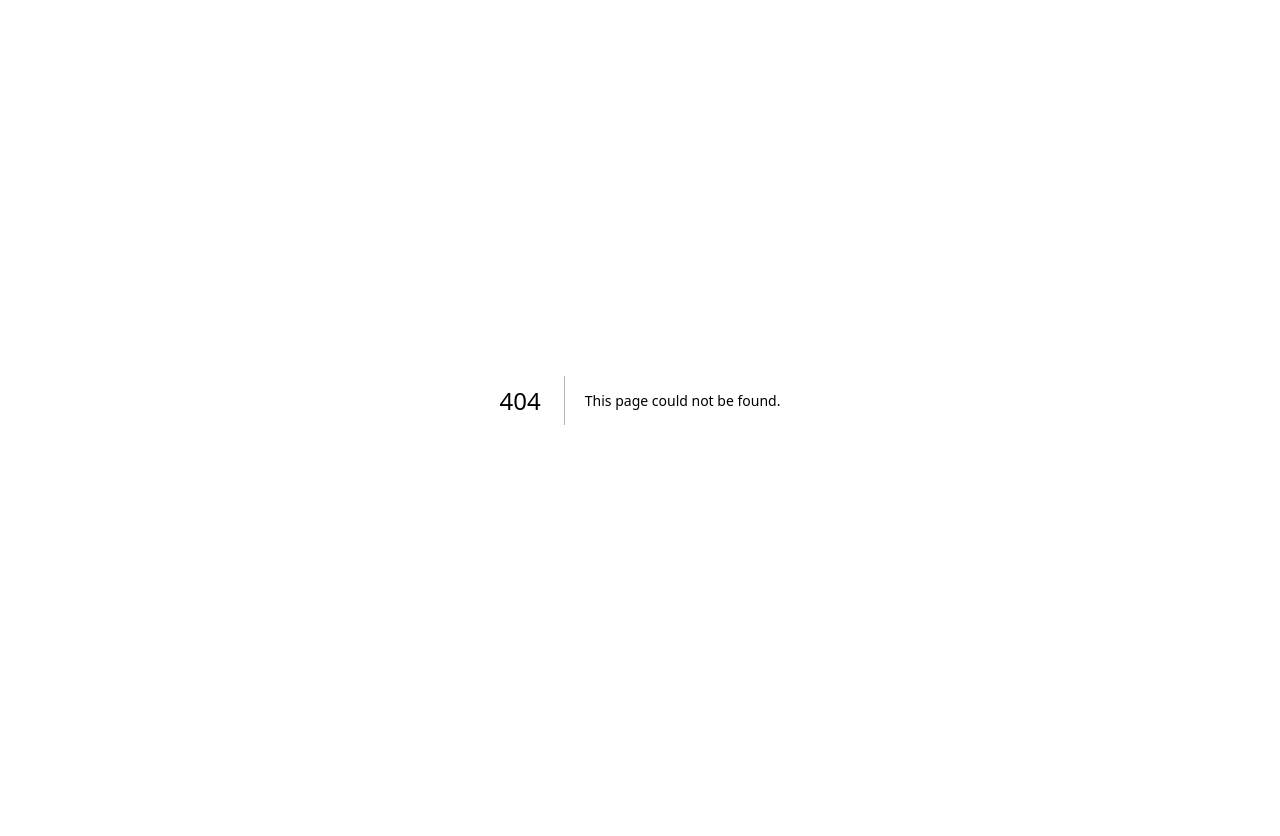
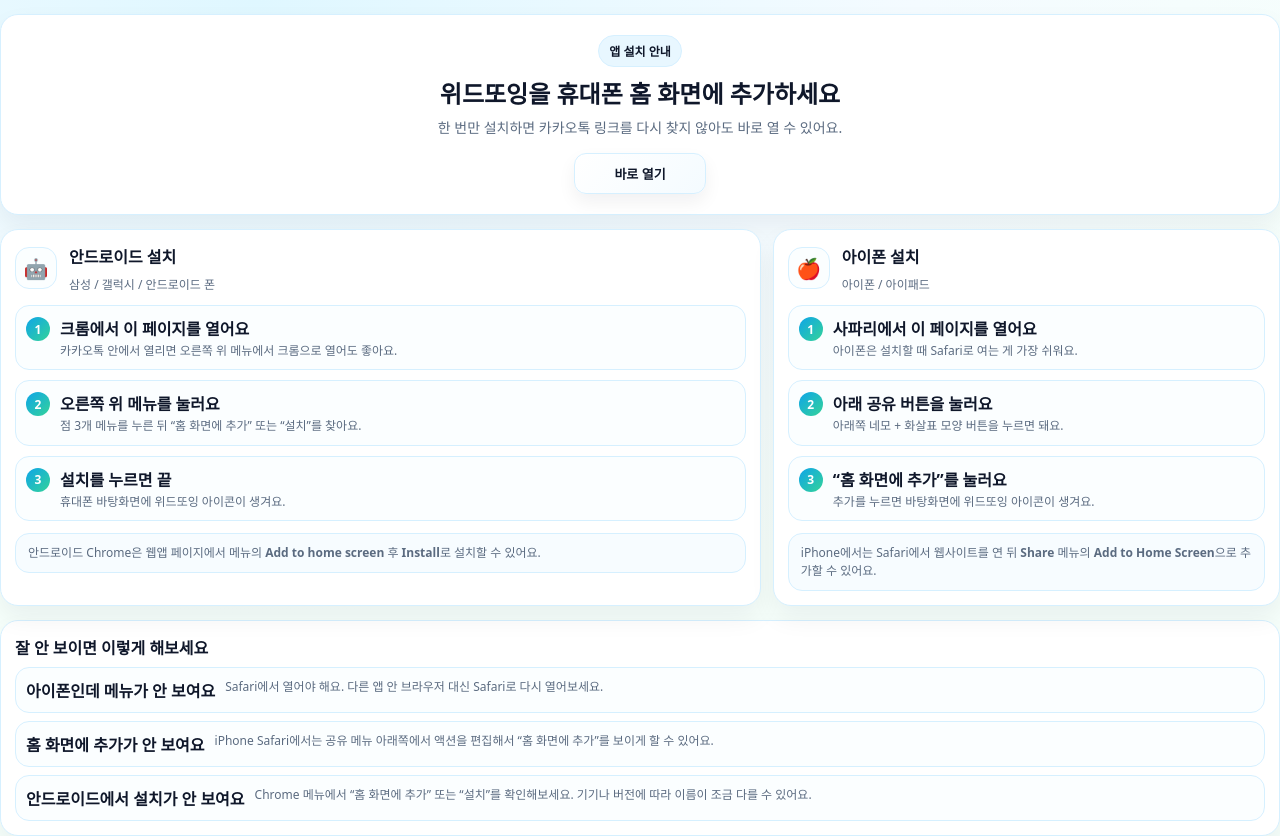
Before and after one commit to chan2cha/withddoing, a Next.js app: page /install in a window 1280 px wide. Before the commit this address had no page. Before the commit the page ends 800 px from the top, so only its background shows below. Built offline with nearby package versions, Linux system fonts and the light colour scheme.

Commit message:
feat: install page

```diff
--- a/app/globals.css
+++ b/app/globals.css
@@ -526,3 +526,134 @@ button {
     font-size: 11px;
   }
 }
+.installHero {
+  margin-top: 14px;
+  text-align: center;
+  padding: 20px 16px;
+}
+
+.installBadge {
+  display: inline-flex;
+  align-items: center;
+  justify-content: center;
+  padding: 6px 10px;
+  border-radius: 999px;
+  border: 1px solid var(--line);
+  background: var(--chip);
+  font-size: 12px;
+  font-weight: 800;
+}
+
+.installTitle {
+  margin: 12px 0 8px;
+  font-size: 24px;
+  line-height: 1.25;
+}
+
+.installDesc {
+  margin: 0;
+  color: var(--muted);
+  font-size: 14px;
+  line-height: 1.55;
+}
+
+.installQuickRow {
+  margin-top: 14px;
+  display: flex;
+  gap: 8px;
+  justify-content: center;
+  flex-wrap: wrap;
+}
+
+.installQuickBtn {
+  min-width: 132px;
+}
+
+.installGrid {
+  margin-top: 14px;
+}
+
+.installCard {
+  min-height: 100%;
+}
+
+.installCardHead {
+  display: flex;
+  align-items: center;
+  gap: 12px;
+  margin-bottom: 12px;
+}
+
+.installIcon {
+  width: 42px;
+  height: 42px;
+  border-radius: 14px;
+  border: 1px solid var(--line);
+  background: var(--bg-soft);
+  display: flex;
+  align-items: center;
+  justify-content: center;
+  font-size: 20px;
+  flex-shrink: 0;
+}
+
+.installSteps {
+  display: flex;
+  flex-direction: column;
+  gap: 10px;
+}
+
+.installStep {
+  display: flex;
+  gap: 10px;
+  align-items: flex-start;
+  padding: 10px;
+  border: 1px solid var(--line);
+  border-radius: 14px;
+  background: #fbfeff;
+}
+
+.installStepNum {
+  width: 24px;
+  height: 24px;
+  border-radius: 999px;
+  background: linear-gradient(135deg, var(--blue) 0%, var(--mint) 100%);
+  color: white;
+  font-size: 12px;
+  font-weight: 900;
+  display: flex;
+  align-items: center;
+  justify-content: center;
+  flex-shrink: 0;
+  margin-top: 1px;
+}
+
+.installStepTitle {
+  font-weight: 900;
+  margin-bottom: 2px;
+}
+
+.installNote {
+  margin-top: 12px;
+  padding: 10px 12px;
+  border-radius: 14px;
+  background: #f7fcff;
+  border: 1px solid var(--line);
+  color: var(--muted);
+  font-size: 12px;
+  line-height: 1.5;
+}
+
+.installHelpCard {
+  margin-top: 14px;
+}
+
+@media (max-width: 560px) {
+  .installTitle {
+    font-size: 21px;
+  }
+
+  .installDesc {
+    font-size: 13px;
+  }
+}
--- /dev/null
+++ b/app/install/page.tsx
@@ -0,0 +1,132 @@
+import LayoutShell from "@/components/LayoutShell";
+import Link from "next/link";
+
+export default function InstallPage() {
+    return (
+        <>
+            <section className="installHero card">
+                <div className="installBadge">앱 설치 안내</div>
+                <h1 className="installTitle">위드또잉을 휴대폰 홈 화면에 추가하세요</h1>
+                <p className="installDesc">
+                    한 번만 설치하면 카카오톡 링크를 다시 찾지 않아도 바로 열 수 있어요.
+                </p>
+
+                <div className="installQuickRow">
+                    <Link className="btn installQuickBtn" href="/">
+                        바로 열기
+                    </Link>
+                </div>
+            </section>
+
+            <div className="grid installGrid">
+                <section className="card installCard">
+                    <div className="installCardHead">
+                        <div className="installIcon">🤖</div>
+                        <div>
+                            <h2 className="h2">안드로이드 설치</h2>
+                            <div className="small">삼성 / 갤럭시 / 안드로이드 폰</div>
+                        </div>
+                    </div>
+
+                    <div className="installSteps">
+                        <div className="installStep">
+                            <div className="installStepNum">1</div>
+                            <div>
+                                <div className="installStepTitle">크롬에서 이 페이지를 열어요</div>
+                                <div className="small">카카오톡 안에서 열리면 오른쪽 위 메뉴에서 크롬으로 열어도 좋아요.</div>
+                            </div>
+                        </div>
+
+                        <div className="installStep">
+                            <div className="installStepNum">2</div>
+                            <div>
+                                <div className="installStepTitle">오른쪽 위 메뉴를 눌러요</div>
+                                <div className="small">점 3개 메뉴를 누른 뒤 “홈 화면에 추가” 또는 “설치”를 찾아요.</div>
+                            </div>
+                        </div>
+
+                        <div className="installStep">
+                            <div className="installStepNum">3</div>
+                            <div>
+                                <div className="installStepTitle">설치를 누르면 끝</div>
+                                <div className="small">휴대폰 바탕화면에 위드또잉 아이콘이 생겨요.</div>
+                            </div>
+                        </div>
+                    </div>
+
+                    <div className="installNote">
+                        안드로이드 Chrome은 웹앱 페이지에서 메뉴의 <b>Add to home screen</b> 후 <b>Install</b>로 설치할 수 있어요.
+                    </div>
+                </section>
+
+                <section className="card installCard">
+                    <div className="installCardHead">
+                        <div className="installIcon">🍎</div>
+                        <div>
+                            <h2 className="h2">아이폰 설치</h2>
+                            <div className="small">아이폰 / 아이패드</div>
+                        </div>
+                    </div>
+
+                    <div className="installSteps">
+                        <div className="installStep">
+                            <div className="installStepNum">1</div>
+                            <div>
+                                <div className="installStepTitle">사파리에서 이 페이지를 열어요</div>
+                                <div className="small">아이폰은 설치할 때 Safari로 여는 게 가장 쉬워요.</div>
+                            </div>
+                        </div>
+
+                        <div className="installStep">
+                            <div className="installStepNum">2</div>
+                            <div>
+                                <div className="installStepTitle">아래 공유 버튼을 눌러요</div>
+                                <div className="small">아래쪽 네모 + 화살표 모양 버튼을 누르면 돼요.</div>
+                            </div>
+                        </div>
+
+                        <div className="installStep">
+                            <div className="installStepNum">3</div>
+                            <div>
+                                <div className="installStepTitle">“홈 화면에 추가”를 눌러요</div>
+                                <div className="small">추가를 누르면 바탕화면에 위드또잉 아이콘이 생겨요.</div>
+                            </div>
+                        </div>
+                    </div>
+
+                    <div className="installNote">
+                        iPhone에서는 Safari에서 웹사이트를 연 뒤 <b>Share</b> 메뉴의 <b>Add to Home Screen</b>으로 추가할 수 있어요.
+                    </div>
+                </section>
+            </div>
+
+            <section className="card installHelpCard">
+                <h2 className="h2">잘 안 보이면 이렇게 해보세요</h2>
+
+                <div className="list">
+                    <div className="check">
+                        <div style={{ fontWeight: 900 }}>아이폰인데 메뉴가 안 보여요</div>
+                        <div className="small">
+                            Safari에서 열어야 해요. 다른 앱 안 브라우저 대신 Safari로 다시 열어보세요.
+                        </div>
+                    </div>
+
+                    <div className="check">
+                        <div style={{ fontWeight: 900 }}>홈 화면에 추가가 안 보여요</div>
+                        <div className="small">
+                            iPhone Safari에서는 공유 메뉴 아래쪽에서 액션을 편집해서 “홈 화면에 추가”를 보이게 할 수 있어요.
+                        </div>
+                    </div>
+
+                    <div className="check">
+                        <div style={{ fontWeight: 900 }}>안드로이드에서 설치가 안 보여요</div>
+                        <div className="small">
+                            Chrome 메뉴에서 “홈 화면에 추가” 또는 “설치”를 확인해보세요. 기기나 버전에 따라 이름이 조금 다를 수 있어요.
+                        </div>
+                    </div>
+                </div>
+            </section>
+
+    </>
+    );
+}
```
